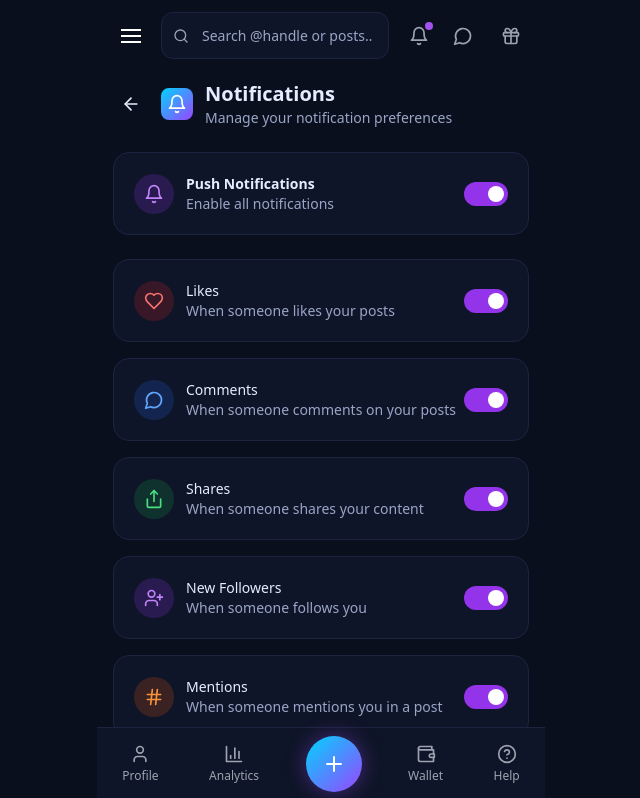
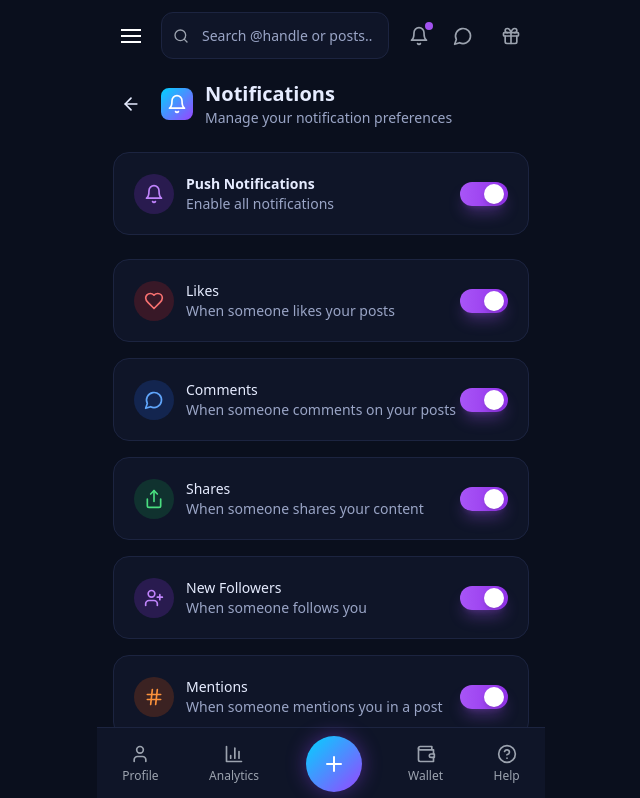
Before and after one commit to truckdriver-dev/wegramsep19, a React (Vite) app: page /notifications in a window 1280 px wide. Shown: the top 798 px of the page, without its empty margins (319-959 px from the left). Built offline with nearby package versions, Linux system fonts and the light colour scheme; no server answers.

Commit message:
Fix notification toggle switches - make them beautiful and independent

```diff
--- a/src/pages/Notifications.tsx
+++ b/src/pages/Notifications.tsx
@@ -97,18 +97,20 @@ export const Notifications: React.FC = () => {
               <p className="text-secondary text-sm">Enable all notifications</p>
             </div>
           </div>
-          <button
+          <div
             onClick={() => handleToggle('pushNotifications')}
-            className={`relative inline-flex h-6 w-11 items-center rounded-full transition-colors ${
-              settings.pushNotifications ? 'bg-purple-600' : 'bg-gray-600'
+            className={`relative w-12 h-6 rounded-full cursor-pointer transition-all duration-300 ${
+              settings.pushNotifications
+                ? 'bg-gradient-to-r from-purple-500 to-purple-600 shadow-lg shadow-purple-500/30'
+                : 'bg-gray-600'
             }`}
           >
-            <span
-              className={`inline-block h-4 w-4 transform rounded-full bg-white transition-transform ${
-                settings.pushNotifications ? 'translate-x-6' : 'translate-x-1'
+            <div
+              className={`absolute top-0.5 w-5 h-5 bg-white rounded-full shadow-md transition-all duration-300 transform ${
+                settings.pushNotifications ? 'translate-x-6' : 'translate-x-0.5'
               }`}
             />
-          </button>
+          </div>
         </div>
       </div>
 
@@ -128,21 +130,22 @@ export const Notifications: React.FC = () => {
                     <p className="text-secondary text-sm">{type.description}</p>
                   </div>
                 </div>
-                <button
-                  onClick={() => handleToggle(type.id)}
-                  disabled={!settings.pushNotifications}
-                  className={`relative inline-flex h-6 w-11 items-center rounded-full transition-colors ${
-                    settings[type.id] && settings.pushNotifications
-                      ? 'bg-purple-600'
-                      : 'bg-gray-600'
-                  } ${!settings.pushNotifications ? 'opacity-50' : ''}`}
+                <div
+                  onClick={() => settings.pushNotifications && handleToggle(type.id)}
+                  className={`relative w-12 h-6 rounded-full transition-all duration-300 ${
+                    !settings.pushNotifications
+                      ? 'bg-gray-700 opacity-50 cursor-not-allowed'
+                      : settings[type.id]
+                      ? 'bg-gradient-to-r from-purple-500 to-purple-600 shadow-lg shadow-purple-500/30 cursor-pointer'
+                      : 'bg-gray-600 cursor-pointer hover:bg-gray-500'
+                  }`}
                 >
-                  <span
-                    className={`inline-block h-4 w-4 transform rounded-full bg-white transition-transform ${
-                      settings[type.id] && settings.pushNotifications ? 'translate-x-6' : 'translate-x-1'
+                  <div
+                    className={`absolute top-0.5 w-5 h-5 bg-white rounded-full shadow-md transition-all duration-300 transform ${
+                      settings[type.id] && settings.pushNotifications ? 'translate-x-6' : 'translate-x-0.5'
                     }`}
                   />
-                </button>
+                </div>
               </div>
             </div>
           );
```
